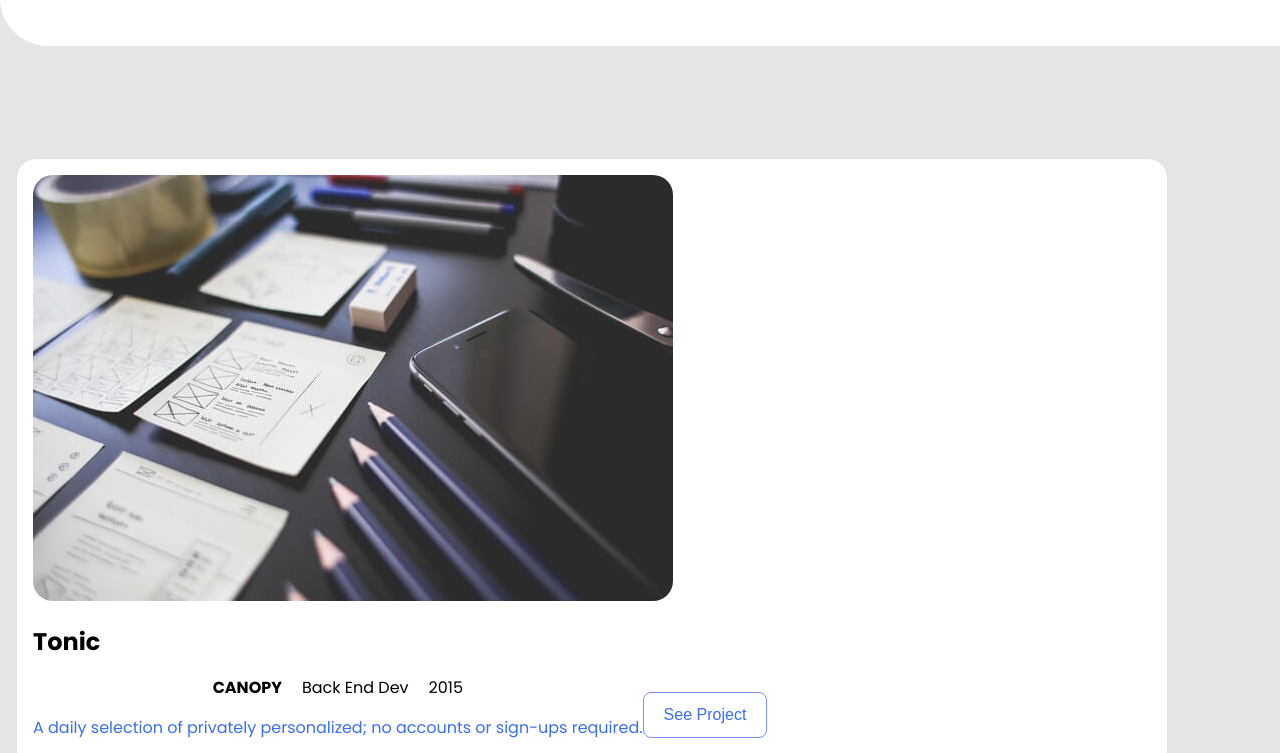
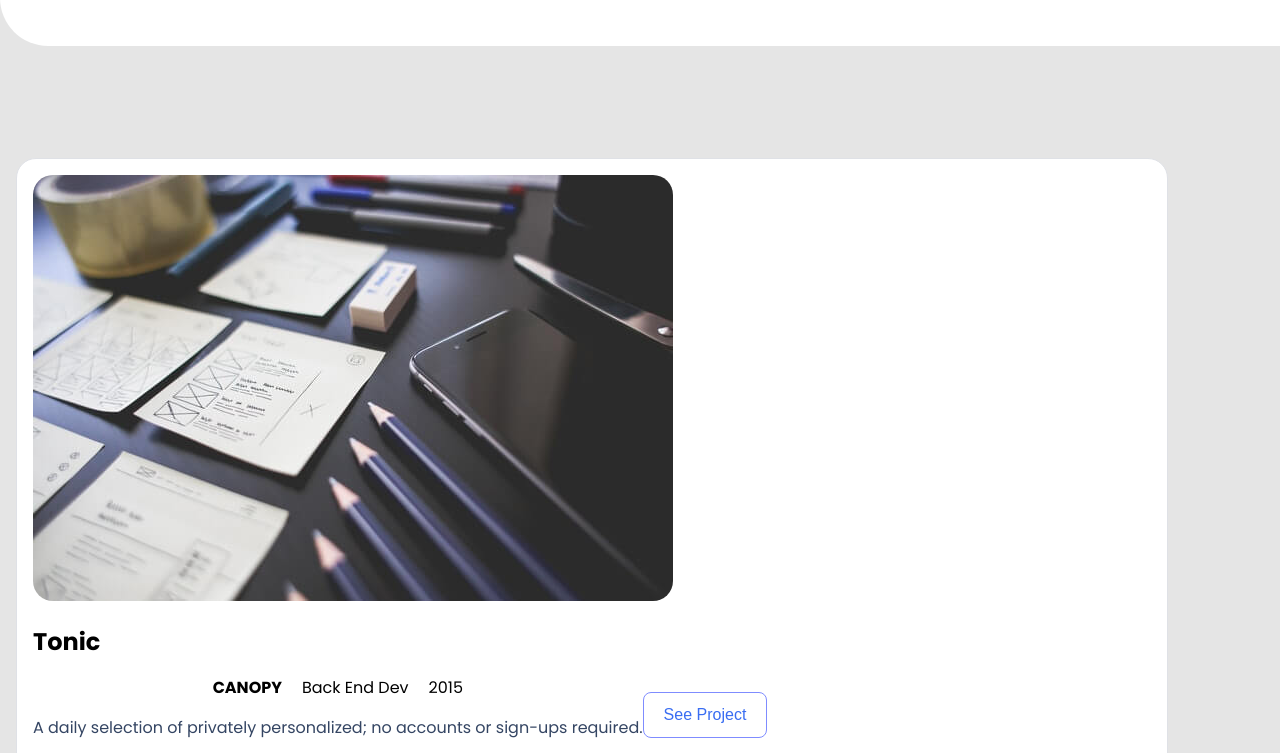
Before and after one commit to YugynDprodigy10/portfolio, a website: page index.html in a window 1280 px wide. Shown: the part 373-1126 px from the top of the page. Drawn offline with Linux system fonts and the light colour scheme.

Commit message:
Update styles.css

```diff
--- a/css/styles.css
+++ b/css/styles.css
@@ -18,7 +18,7 @@ body {
 }
 
 p {
-  color: #396df2;
+  color: #344563;
 }
 
 ul,
```
